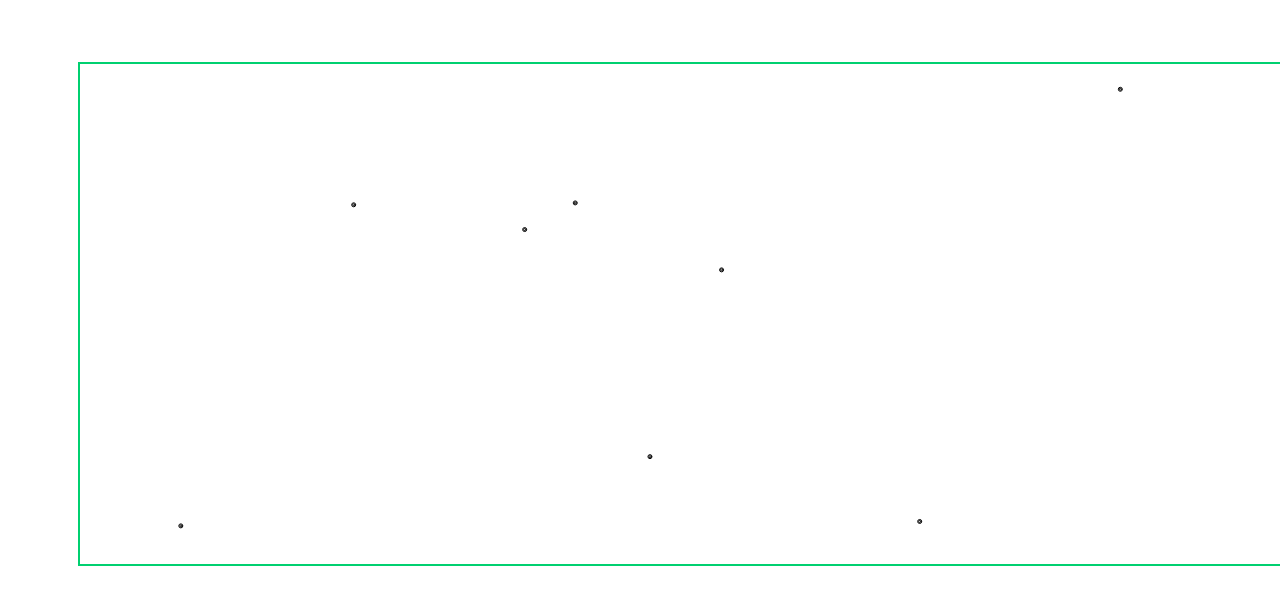
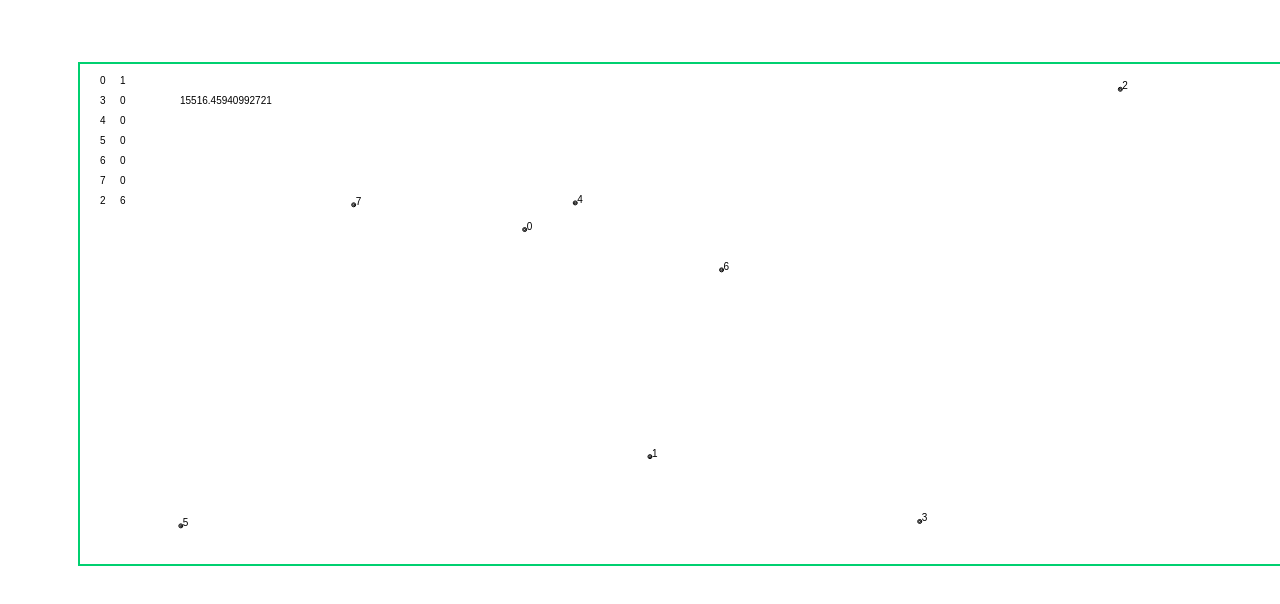
Before and after one commit to gonthalo/Motorway-Problem, a plain HTML site: page index.html in a window 1280 px wide. Drawn offline with Linux system fonts and the light colour scheme.

Commit message:
dsafdsaf

```diff
--- a/index.html
+++ b/index.html
@@ -15,28 +15,143 @@ var lienzo = document.getElementById("lienzo");
 var pluma = lienzo.getContext("2d");
 var ymax = 500;
 var xmax = 1200;
+var record = 2000000000;
 var puntos = [];
+var raxas = [];
+var rayas = [];
 function Punto() {
 	this.x = Math.random()*xmax;
 	this.y = Math.random()*ymax;
 }
 
-Punto.prototype.dibujar = function() {
+Punto.prototype.dibujar = function(num) {
 	pluma.fillStyle = "black";
 	pluma.beginPath();
 	pluma.arc(this.x,this.y,2,0,2*Math.PI);
 	pluma.arc(this.x,this.y,1,0,2*Math.PI);
 	pluma.stroke();
+	pluma.fillText(num, this.x + 2, this.y);
 };
+
+function draw(gr1, gr2){
+	var i;
+	for (i = 0; i < 7; ++i) {
+		pluma.fillStyle = "black";
+		/*pluma.beginPath();
+		pluma.moveTo(puntos[gr1[i]].x,puntos[gr1[i]].y);
+		pluma.lineTo(puntos[gr2[i]].x,puntos[gr2[i]].y);
+		pluma.stroke();*/
+		pluma.fillText(gr1[i], 20, 20*(i + 1));
+		pluma.fillText(gr2[i], 40, 20*(i + 1));
+	}
+}
+function minimum(a, b){
+	if (a<b){
+		return a;
+	} else {
+		return b;
+	}
+}
+function dist(con2, c, d, g1, g2){
+	var v;
+	for (v=0; v<7; ++v){
+		if (c==g1[v] && d==g2[v] || d==g1[v] && c==g2[v]){
+			return Math.sqrt((puntos[c].x - puntos[d].x)*(puntos[c].x - puntos[d].x) + (puntos[c].y - puntos[d].y)*(puntos[c].y - puntos[d].y));
+		}
+	}
+	var min=1700;
+	for (v=0; v<7; ++v){
+		if (c==g1[v] && con2[v]==1){
+			con2[v]=0;
+			min = minimum(min, dist(con2, c, g2[v], g1, g2) + dist(con2, g2[v], d, g1, g2));
+			con2[v]=1;
+		}
+		if (c==g2[v] && con2[v]==1){
+			con2[v]=0;
+			min = minimum(min, dist(con2, c, g1[v], g1, g2) + dist(con2, g1[v], d, g1, g2));
+			con2[v]=1;
+		}
+	}
+	return min;
+}
+function suma(gra1, gra2){
+	var sum = 0;
+	var count;
+	var cou;
+	for (count = 0; count<8; ++count){
+		for (cou = 0; cou<count; ++cou){
+			var conex = [1, 1, 1, 1, 1, 1, 1, 1];
+			sum = sum + dist(conex, cou, count, gra1, gra2);
+		}
+	}
+	if (sum<record){
+		for (var i=0; i<7; ++i){
+			raxas[i] = gra1[i];
+			rayas[i] = gra2[i];
+		}
+		record = sum;
+	}
+}
+function minima(points, graph1, graph2){
+	var i=0;
+	while (i<8){
+		if (points[i]==1){
+			i=9;
+		}
+		i = i + 1;
+	}
+	if (i==8){
+		suma(graph1, graph2);
+	} else {
+		if (points[0]==1){
+			points[0] = 0;
+			var g=0;
+			for (g=1; g<8; ++g){
+				points[g]=0;
+				graph1.push(0);
+				graph2.push(g);
+				minima(points, graph1, graph2);
+				graph1.pop();
+				graph2.pop();
+				points[g]=1;
+			}
+			points[0] = 1;
+		} else {
+			var j=0;
+			for (j=0; j<8; ++j){
+				if (points[j]==1){
+					for (k=0; k<8; ++k){
+						if (points[k]==0){
+							points[j] = 0;
+							graph1.push(j);
+							graph2.push(k);
+							minima(points, graph1, graph2);
+							graph1.pop();
+							graph2.pop();
+							points[j] = 1;
+						}
+					}
+				}
+			}
+		}
+	}
+}
 
 function comenzar() {
 	var n=0;
 	for (n=0; n<8; ++n){
 		puntos[n] = new Punto();
+		puntos[n].dibujar(n);
 	}
-	puntos.forEach( function (punto) {
+	/*puntos.forEach( function (punto) {
 		punto.dibujar();
-	});
+	});*/
+	var poins = [1, 1, 1, 1, 1, 1, 1, 1];
+	var li1 = [];
+	var li2 = [];
+	minima(poins, li1, li2);
+	draw(raxas, rayas);
+	pluma.fillText(record, 100, 40);
 }
 
 comenzar();
```
